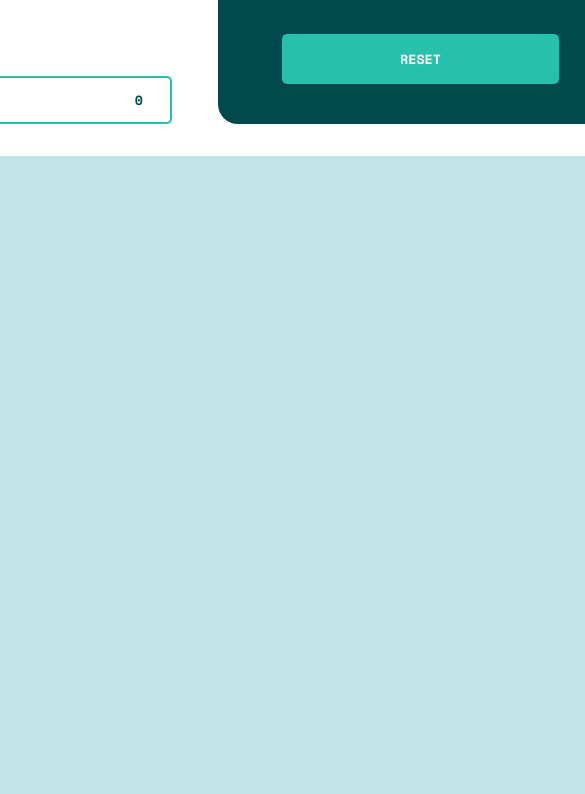
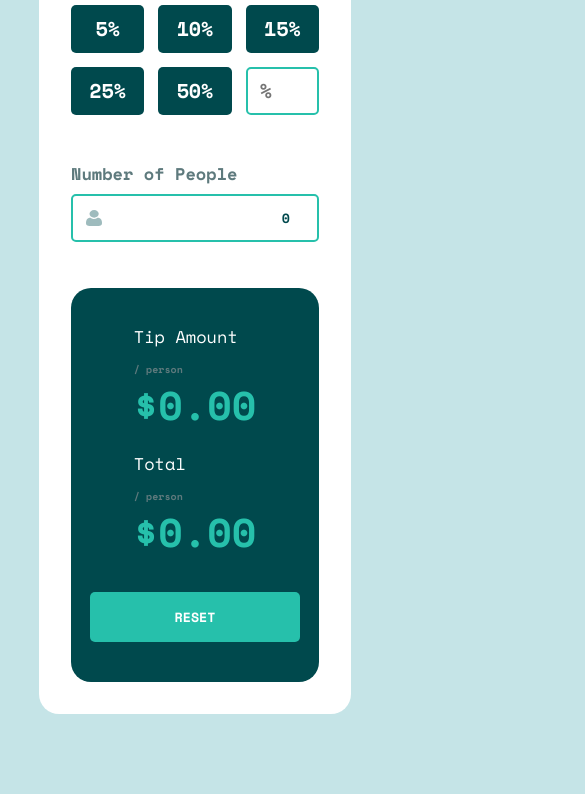
Before and after one commit to iancoel/splitter, a plain HTML site: page index.html in a window 390 px wide. Shown: the part 528-1322 px from the top of the page, 585 px wide, since content can reach past the window. Before the commit the page ends 844 px from the top, so only its background shows below. Drawn offline with nearby package versions, Linux system fonts and the light colour scheme.

Commit message:
added responsive styles for 300px

```diff
--- a/src/style.css
+++ b/src/style.css
@@ -287,3 +287,38 @@ body {
 .content .output .reset button:hover {
   color: var(--very-dark-cyan);
 }
+
+@media (max-width: 925px) {
+  .container {
+    flex-direction: column;
+    height: 180vh;
+  }
+
+  .content {
+    display: flex;
+    flex-direction: column;
+    width: 80vw;
+    height: auto;
+  }
+
+  .content .output {
+    padding: 4rem 0;
+  }
+
+  .content .results .value-grid {
+    display: flex;
+    flex-direction: column;
+  }
+
+  .content .output .value-grid:first-child {
+    margin-bottom: 3rem;
+  }
+
+  .content .output .person-span {
+    margin-top: 10px;
+  }
+
+  .content .output .reset {
+    margin-top: 40px;
+  }
+}
```
